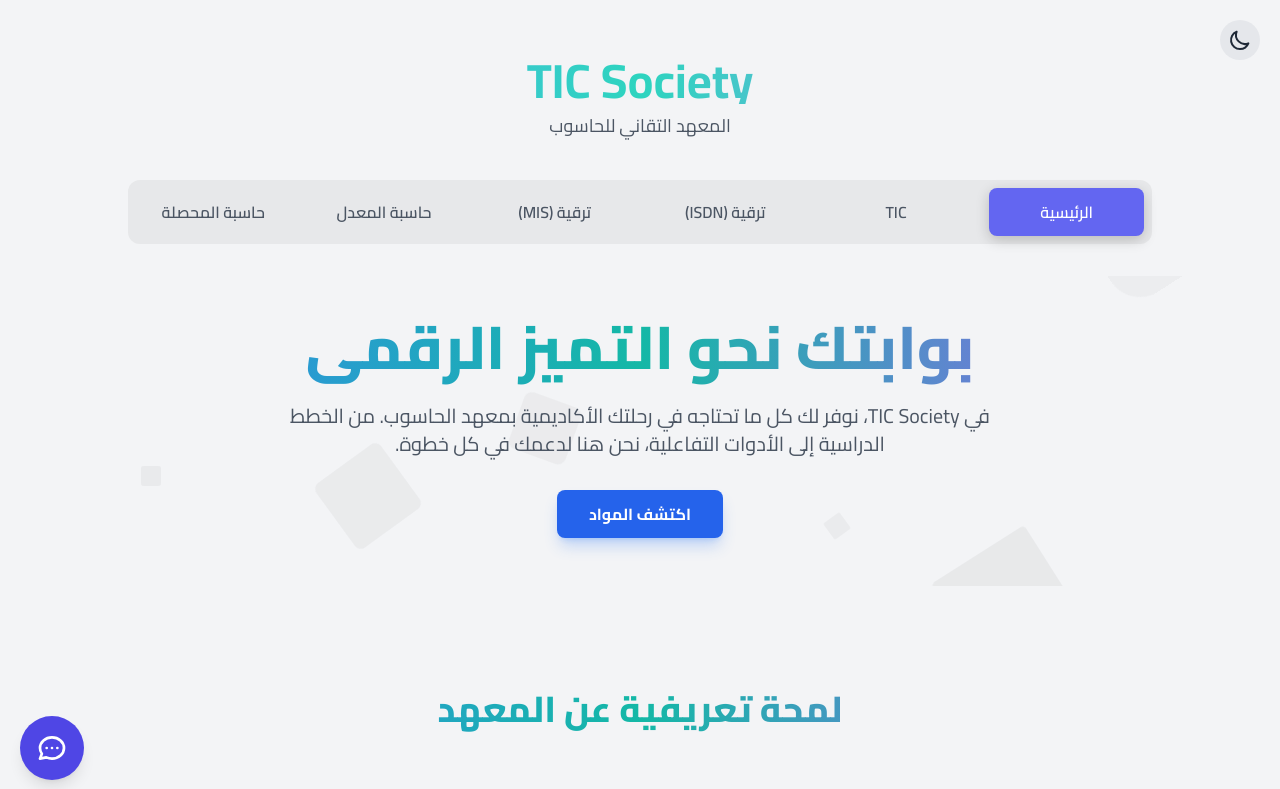
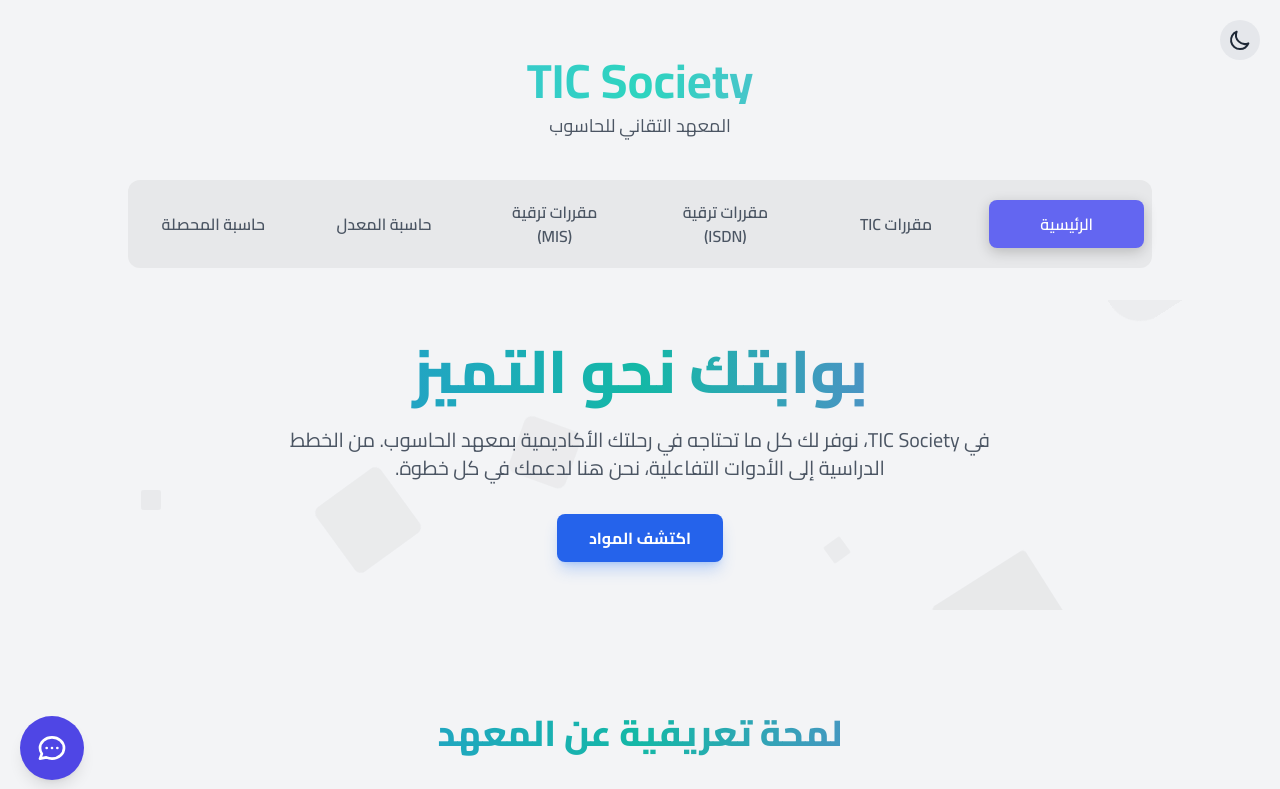
Before and after one commit to AkraMtello12/TIC-BAIT-Curriculum, a plain HTML site: page index.html in a window 1280 px wide. Shown: the top 789 px of the page. Drawn offline with nearby package versions, Linux system fonts and the light colour scheme.

Commit message:
Update index.html

```diff
--- a/index.html
+++ b/index.html
@@ -6,20 +6,20 @@
     <title>TIC Society</title>
 
     <!-- SEO and Open Graph Meta Tags -->
-    <meta name="description" content="بوابتك نحو التميز الرقمي. نوفر لك كل ما تحتاجه في رحلتك الأكاديمية بمعهد الحاسوب، من الخطط الدراسية إلى الأدوات التفاعلية.">
+    <meta name="description" content="بوابتك نحو التميز. نوفر لك كل ما تحتاجه في رحلتك الأكاديمية بمعهد الحاسوب، من الخطط الدراسية إلى الأدوات التفاعلية.">
 
     <!-- Open Graph / Facebook -->
     <meta property="og:type" content="website">
     <meta property="og:url" content="https://tic-society.vercel.app/">
     <meta property="og:title" content="TIC Society | المعهد التقاني للحاسوب">
-    <meta property="og:description" content="بوابتك نحو التميز الرقمي. نوفر لك كل ما تحتاجه في رحلتك الأكاديمية بمعهد الحاسوب، من الخطط الدراسية إلى الأدوات التفاعلية.">
+    <meta property="og:description" content="بوابتك نحو التميز. نوفر لك كل ما تحتاجه في رحلتك الأكاديمية بمعهد الحاسوب، من الخطط الدراسية إلى الأدوات التفاعلية.">
     <meta property="og:image" content="https://placehold.co/1200x630/1e293b/f1f5f9?text=TIC%20Society&font=cairo">
 
     <!-- Twitter -->
     <meta property="twitter:card" content="summary_large_image">
     <meta property="twitter:url" content="https://tic-society.vercel.app/">
     <meta property="twitter:title" content="TIC Society | المعهد التقاني للحاسوب">
-    <meta property="twitter:description" content="بوابتك نحو التميز الرقمي. نوفر لك كل ما تحتاجه في رحلتك الأكاديمية بمعهد الحاسوب، من الخطط الدراسية إلى الأدوات التفاعلية.">
+    <meta property="twitter:description" content="بوابتك نحو التميز. نوفر لك كل ما تحتاجه في رحلتك الأكاديمية بمعهد الحاسوب، من الخطط الدراسية إلى الأدوات التفاعلية.">
     <meta property="twitter:image" content="https://placehold.co/1200x630/1e293b/f1f5f9?text=TIC%20Society&font=cairo">
 
     <script src="https://cdn.tailwindcss.com"></script>
@@ -188,9 +188,9 @@
 
         <div class="flex flex-col sm:flex-row justify-center items-center gap-2 md:gap-4 mb-8 p-2 rounded-xl max-w-5xl mx-auto" style="background-color: rgba(128, 128, 128, 0.1);">
             <button data-tab="tab0" class="tab-btn w-full sm:w-auto flex-1 font-semibold py-3 px-6 rounded-lg transition-all duration-300">الرئيسية</button>
-            <button data-tab="tab1" class="tab-btn w-full sm:w-auto flex-1 font-semibold py-3 px-6 rounded-lg transition-all duration-300">TIC</button>
-            <button data-tab="tab2" class="tab-btn w-full sm:w-auto flex-1 font-semibold py-3 px-6 rounded-lg transition-all duration-300">ترقية (ISDN)</button>
-            <button data-tab="tab3" class="tab-btn w-full sm:w-auto flex-1 font-semibold py-3 px-6 rounded-lg transition-all duration-300">ترقية (MIS)</button>
+            <button data-tab="tab1" class="tab-btn w-full sm:w-auto flex-1 font-semibold py-3 px-6 rounded-lg transition-all duration-300">مقررات TIC</button>
+            <button data-tab="tab2" class="tab-btn w-full sm:w-auto flex-1 font-semibold py-3 px-6 rounded-lg transition-all duration-300">مقررات ترقية (ISDN)</button>
+            <button data-tab="tab3" class="tab-btn w-full sm:w-auto flex-1 font-semibold py-3 px-6 rounded-lg transition-all duration-300">مقررات ترقية (MIS)</button>
             <button data-tab="tab4" class="tab-btn w-full sm:w-auto flex-1 font-semibold py-3 px-6 rounded-lg transition-all duration-300">حاسبة المعدل</button>
             <button data-tab="tab5" class="tab-btn w-full sm:w-auto flex-1 font-semibold py-3 px-6 rounded-lg transition-all duration-300">حاسبة المحصلة</button>
         </div>
@@ -268,7 +268,7 @@
                 <section class="hero-section text-center pt-8 pb-12">
                     <ul class="animated-bg"><li></li><li></li><li></li><li></li><li></li><li></li><li></li><li></li><li></li><li></li></ul>
                     <div class="relative">
-                        <h2 class="text-4xl md:text-6xl font-extrabold mb-4 hero-gradient-text" style="line-height: 1.3;">بوابتك نحو التميز الرقمي</h2>
+                        <h2 class="text-4xl md:text-6xl font-extrabold mb-4 hero-gradient-text" style="line-height: 1.3;">بوابتك نحو التميز </h2>
                         <p class="max-w-3xl mx-auto text-lg md:text-xl mb-8" style="color: var(--text-secondary);">
                             في TIC Society، نوفر لك كل ما تحتاجه في رحلتك الأكاديمية بمعهد الحاسوب. من الخطط الدراسية إلى الأدوات التفاعلية، نحن هنا لدعمك في كل خطوة.
                         </p>
```
